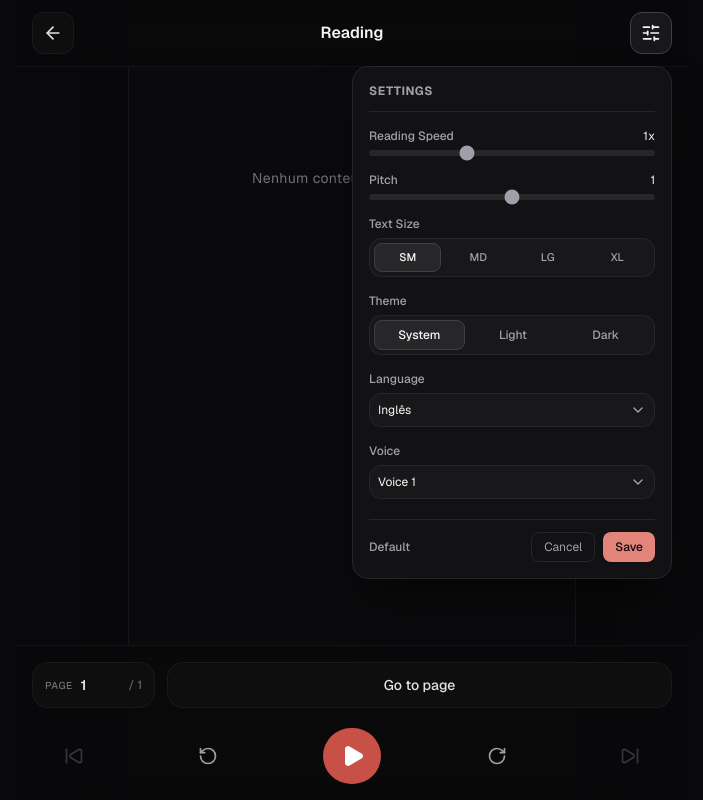
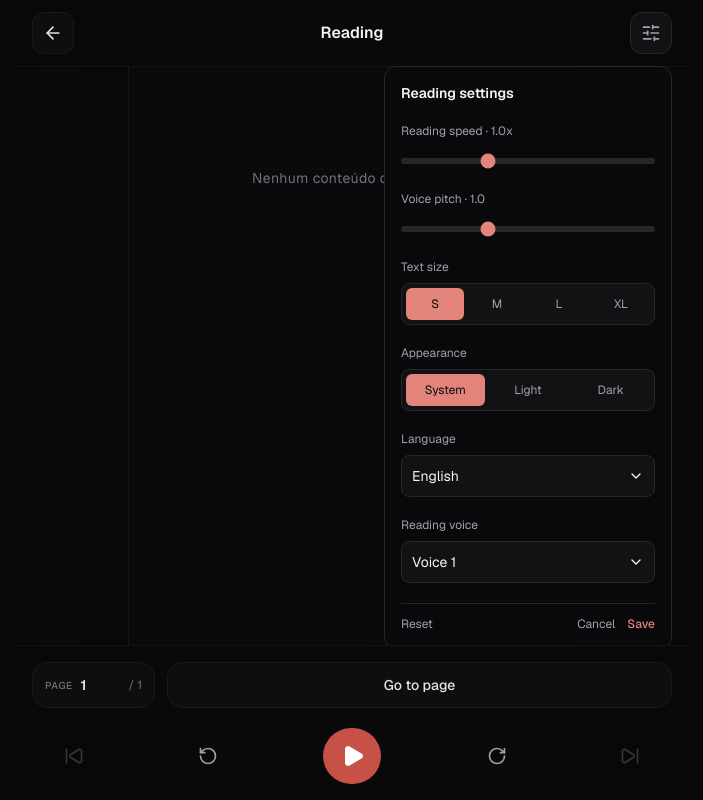
Before and after one commit to jaozinpaulin/audioread-app, a Next.js app: page /reading in a window 1280 px wide. Both pictures are taken after a click on the button 938 px from the left and 33 px from the top of the page. Shown: the whole page, without its empty margins (288-991 px from the left). Built offline with nearby package versions, Linux system fonts and the light colour scheme.

Commit message:
style: adjust layout e estilo do menu de leitura

```diff
--- a/src/app/components/MenuSettings.tsx
+++ b/src/app/components/MenuSettings.tsx
@@ -1,132 +1,132 @@
 // @ts-nocheck
+
 'use client';
 
-import { SlidersHorizontal, ChevronDown } from "lucide-react"
-import { useState } from "react";
+import { useState } from 'react';
+import { Check, ChevronDown, SlidersHorizontal } from 'lucide-react';
 
-const textSizes = [
-    { name: "sm" },
-    { name: "md" },
-    { name: "lg" },
-    { name: "xl" }
-]
+const textSizes = ['Small', 'Medium', 'Large', 'Extra large'];
+const themes = ['System', 'Light', 'Dark'];
+const languages = ['Português', 'English', 'Español'];
+const voices = ['Voice 1', 'Voice 2', 'Voice 3', 'Voice 4'];
 
-const systemTheme = ["system", "light", "dark"];
-const languages = ["português", "inglês", "espanhol"];
-const voices = ["voice 1", "voice 2", "voice 3", "voice 4", "voice 5", "voice 6"];
+const initialSettings = {
+    speed: 1,
+    pitch: 1,
+    textSize: 'Small',
+    theme: 'System',
+    language: 'English',
+    voice: 'Voice 1',
+};
 
 export default function MenuSettings({ isOpen, setIsOpen }) {
-    const [sizeActive, setSizeActive] = useState("sm");
-    const [systemThemeActive, setSystemThemeActive] = useState("system");
-
-    const [languageActive, setLanguageActive] = useState("inglês");
+    const [settings, setSettings] = useState(initialSettings);
+    const [savedSettings, setSavedSettings] = useState(initialSettings);
     const [languageOpen, setLanguageOpen] = useState(false);
-
-    const [voiceActive, setVoiceActive] = useState("voice 1");
     const [voiceOpen, setVoiceOpen] = useState(false);
 
-    const [readingSpeed, setReadingSpeed] = useState(1);
-    const [pitch, setPitch] = useState(1);
+    function update(key, value) {
+        setSettings((current) => ({ ...current, [key]: value }));
+    }
 
-    const handleReset = () => {
-        setSizeActive("sm");
-        setSystemThemeActive("system");
-        setLanguageActive("inglês");
-        setVoiceActive("voice 1");
-        setReadingSpeed(1);
-        setPitch(1);
-    };
+    function reset() {
+        setSettings({ ...initialSettings });
+    }
+
+    function cancel() {
+        setSettings({ ...savedSettings });
+        setIsOpen(false);
+    }
+
+    function save() {
+        setSavedSettings({ ...settings });
+        setIsOpen(false);
+    }
+
+    const label = 'mb-2 block text-xs text-text-muted';
+    const control = 'w-full rounded-lg border border-border-subtle bg-card-bg p-2.5 text-sm outline-none';
+    const range = 'h-1.5 w-full cursor-pointer appearance-none rounded-full bg-border-subtle accent-primary-rose';
+    const option = 'w-full rounded-md py-2 text-xs text-center transition-colors';
 
     return (
-        <div className="relative inline-block text-left">
+        <>
             <button
                 onClick={() => setIsOpen(!isOpen)}
-                title="Menu configurações de acessibilidade"
-                className={`flex items-center justify-center rounded-xl cursor-pointer border p-2.5 transition-all duration-200 ${isOpen
-                        ? 'border-zinc-700 bg-zinc-900 text-zinc-100'
-                        : 'border-[var(--color-border-subtle)] bg-[var(--color-card-bg)] text-[var(--color-text-muted)] hover:border-zinc-700 hover:text-[var(--color-text-main)]'
-                    }`}
+                aria-label="Reading settings"
+                className="rounded-xl border border-border-subtle bg-card-bg p-2.5 text-text-muted transition-colors hover:text-text-main"
             >
-                <SlidersHorizontal className="h-5 w-5" />
+                <SlidersHorizontal size={20} />
             </button>
 
             {isOpen && (
-                <div className="absolute right-0 top-full z-50 mt-3 w-80 max-w-[calc(100vw-2rem)] rounded-2xl border border-[var(--color-border-subtle)] bg-[var(--color-card-bg)] p-4 shadow-2xl shadow-black/50 backdrop-blur-md">
+                <div className="absolute right-0 top-full z-50 mt-3 w-72 max-w-[calc(100vw-2rem)] rounded-xl border border-border-subtle bg-app-bg p-4 shadow-xl">
+                    <h2 className="mb-5 text-sm font-semibold">
+                        Reading settings
+                    </h2>
 
-                    {/* Header */}
-                    <div className="mb-4 flex items-center justify-between border-b border-[var(--color-border-subtle)] pb-3">
-                        <h2 className="text-xs font-bold uppercase tracking-wider text-[var(--color-text-muted)]">
-                            Settings
-                        </h2>
-                    </div>
+                    <div className="space-y-5">
+                        <div>
+                            <label className={label}>
+                                Reading speed · {settings.speed.toFixed(1)}x
+                            </label>
 
-                    {/* Controles */}
-                    <div className="space-y-4 flex flex-col text-xs">
-
-                        {/* Reading Speed */}
-                        <div className="space-y-1.5 flex flex-col relative z-0">
-                            <div className="flex justify-between text-[var(--color-text-muted)]">
-                                <label className="font-medium">Reading Speed</label>
-                                <span className="text-[var(--color-text-main)]">{readingSpeed}x</span>
-                            </div>
                             <input
                                 type="range"
                                 min="0.5"
                                 max="2"
                                 step="0.1"
-                                value={readingSpeed}
-                                onChange={(e) => setReadingSpeed(e.target.value)}
-                                className="w-full accent-zinc-400 cursor-pointer bg-zinc-800 h-1.5 rounded-lg appearance-none focus:outline-none"
+                                value={settings.speed}
+                                onChange={(e) => update('speed', Number(e.target.value))}
+                                className={range}
                             />
                         </div>
 
-                        {/* Pitch */}
-                        <div className="space-y-1.5 flex flex-col relative z-0">
-                            <div className="flex justify-between text-[var(--color-text-muted)]">
-                                <label className="font-medium">Pitch</label>
-                                <span className="text-[var(--color-text-main)]">{pitch}</span>
-                            </div>
+                        <div>
+                            <label className={label}>
+                                Voice pitch · {settings.pitch.toFixed(1)}
+                            </label>
+
                             <input
                                 type="range"
                                 min="0.5"
-                                max="1.5"
+                                max="2"
                                 step="0.1"
-                                value={pitch}
-                                onChange={(e) => setPitch(e.target.value)}
-                                className="w-full accent-zinc-400 cursor-pointer bg-zinc-800 h-1.5 rounded-lg appearance-none focus:outline-none"
+                                value={settings.pitch}
+                                onChange={(e) => update('pitch', Number(e.target.value))}
+                                className={range}
                             />
                         </div>
 
-                        {/* Text Size */}
-                        <div className="space-y-1.5 flex flex-col">
-                            <label className="font-medium text-[var(--color-text-muted)]">Text Size</label>
-                            <div className="flex gap-1 bg-zinc-900 p-1 rounded-xl border border-[var(--color-border-subtle)]">
-                                {textSizes.map((typeSize, index) => (
+                        <div>
+                            <label className={label}>Text size</label>
+
+                            <div className="grid w-full grid-cols-4 gap-1 rounded-lg border border-border-subtle bg-card-bg p-1">
+                                {textSizes.map((size) => (
                                     <button
-                                        key={index}
-                                        onClick={() => setSizeActive(typeSize.name)}
-                                        className={`flex-1 py-1.5 px-1 rounded-lg text-center transition-all cursor-pointer font-medium uppercase text-[11px] ${sizeActive === typeSize.name
-                                                ? "bg-zinc-800 text-[var(--color-text-main)] border border-zinc-700 shadow-xs"
-                                                : "text-[var(--color-text-muted)] hover:text-[var(--color-text-main)] hover:bg-zinc-800/50"
+                                        key={size}
+                                        onClick={() => update('textSize', size)}
+                                        className={`${option} px-1 ${settings.textSize === size
+                                            ? 'bg-primary-rose text-app-bg'
+                                            : 'text-text-muted hover:bg-card-hover hover:text-text-main'
                                             }`}
                                     >
-                                        {typeSize.name}
+                                        {size === 'Extra large' ? 'XL' : size[0]}
                                     </button>
                                 ))}
                             </div>
                         </div>
 
-                        {/* System Theme */}
-                        <div className="space-y-1.5 flex flex-col">
-                            <label className="font-medium text-[var(--color-text-muted)]">Theme</label>
-                            <div className="flex gap-1 bg-zinc-900 p-1 rounded-xl border border-[var(--color-border-subtle)]">
-                                {systemTheme.map((theme, index) => (
+                        <div>
+                            <label className={label}>Appearance</label>
+
+                            <div className="grid w-full grid-cols-3 gap-1 rounded-lg border border-border-subtle bg-card-bg p-1">
+                                {themes.map((theme) => (
                                     <button
-                                        key={index}
-                                        onClick={() => setSystemThemeActive(theme)}
-                                        className={`flex-1 py-1.5 px-2 rounded-lg text-center transition-all cursor-pointer font-medium capitalize ${theme === systemThemeActive
-                                                ? "bg-zinc-800 text-[var(--color-text-main)] border border-zinc-700 shadow-xs"
-                                                : "text-[var(--color-text-muted)] hover:text-[var(--color-text-main)] hover:bg-zinc-800/50"
+                                        key={theme}
+                                        onClick={() => update('theme', theme)}
+                                        className={`${option} px-2 ${settings.theme === theme
+                                            ? 'bg-primary-rose text-app-bg'
+                                            : 'text-text-muted hover:bg-card-hover hover:text-text-main'
                                             }`}
                                     >
                                         {theme}
@@ -135,92 +135,109 @@ export default function MenuSettings({ isOpen, setIsOpen }) {
                             </div>
                         </div>
 
-                        {/* Language Dropdown - Abre para cima para não sobrepor o campo Voice */}
-                        <div className="space-y-1.5 flex flex-col relative z-30">
-                            <label className="font-medium text-[var(--color-text-muted)]">Language</label>
+                        <div>
+                            <label className={label}>Language</label>
+
+                            <div className="relative">
                                 <button
-                                onClick={() => { setLanguageOpen(!languageOpen); setVoiceOpen(false); }}
-                                className="flex items-center justify-between w-full bg-zinc-900 border border-[var(--color-border-subtle)] p-2 rounded-xl text-[var(--color-text-main)] hover:border-zinc-700 transition-colors cursor-pointer capitalize"
+                                    onClick={() => {
+                                        setLanguageOpen(!languageOpen);
+                                        setVoiceOpen(false);
+                                    }}
+                                    className={control}
                                 >
-                                <span>{languageActive}</span>
-                                <ChevronDown className={`h-4 w-4 text-[var(--color-text-muted)] transition-transform ${languageOpen ? 'rotate-180' : ''}`} />
+                                    <span className="flex items-center justify-between">
+                                        {settings.language}
+                                        <ChevronDown size={16} />
+                                    </span>
                                 </button>
 
                                 {languageOpen && (
-                                <div className="absolute bottom-full left-0 right-0 z-40 mb-1 max-h-36 overflow-y-auto bg-zinc-900 border border-[var(--color-border-subtle)] rounded-xl shadow-xl flex flex-col p-1">
-                                    {languages.map((lang, index) => (
+                                    <div className="absolute top-full z-20 mt-1 w-full rounded-lg border border-border-subtle bg-card-bg p-1">
+                                        {languages.map((language) => (
                                             <button
-                                            key={index}
-                                            onClick={() => { setLanguageActive(lang); setLanguageOpen(false); }}
-                                            className={`p-2 rounded-lg text-left transition-colors cursor-pointer capitalize ${languageActive === lang
-                                                    ? "bg-zinc-800 text-[var(--color-text-main)] font-medium"
-                                                    : "text-[var(--color-text-muted)] hover:text-[var(--color-text-main)] hover:bg-zinc-800/50"
-                                                }`}
+                                                key={language}
+                                                onClick={() => {
+                                                    update('language', language);
+                                                    setLanguageOpen(false);
+                                                }}
+                                                className="flex w-full items-center justify-between rounded-md p-2 text-left text-sm hover:bg-card-hover"
                                             >
-                                            {lang}
+                                                {language}
+                                                {settings.language === language && <Check size={14} />}
                                             </button>
                                         ))}
                                     </div>
                                 )}
                             </div>
+                        </div>
 
-                        {/* Voice Dropdown - Abre para cima para não cortar no rodapé */}
-                        <div className="space-y-1.5 flex flex-col relative z-20">
-                            <label className="font-medium text-[var(--color-text-muted)]">Voice</label>
+                        <div>
+                            <label className={label}>Reading voice</label>
+
+                            <div className="relative">
                                 <button
-                                onClick={() => { setVoiceOpen(!voiceOpen); setLanguageOpen(false); }}
-                                className="flex items-center justify-between w-full bg-zinc-900 border border-[var(--color-border-subtle)] p-2 rounded-xl text-[var(--color-text-main)] hover:border-zinc-700 transition-colors cursor-pointer capitalize"
+                                    onClick={() => {
+                                        setVoiceOpen(!voiceOpen);
+                                        setLanguageOpen(false);
+                                    }}
+                                    className={control}
                                 >
-                                <span>{voiceActive}</span>
-                                <ChevronDown className={`h-4 w-4 text-[var(--color-text-muted)] transition-transform ${voiceOpen ? 'rotate-180' : ''}`} />
+                                    <span className="flex items-center justify-between">
+                                        {settings.voice}
+                                        <ChevronDown size={16} />
+                                    </span>
                                 </button>
 
                                 {voiceOpen && (
-                                <div className="absolute bottom-full left-0 right-0 z-30 mb-1 max-h-36 overflow-y-auto bg-zinc-900 border border-[var(--color-border-subtle)] rounded-xl shadow-xl flex flex-col p-1">
-                                    {voices.map((voice, index) => (
+                                    <div className="absolute bottom-full z-20 mb-1 max-h-36 w-full overflow-y-auto rounded-lg border border-border-subtle bg-card-bg p-1">
+                                        {voices.map((voice) => (
                                             <button
-                                            key={index}
-                                            onClick={() => { setVoiceActive(voice); setVoiceOpen(false); }}
-                                            className={`p-2 rounded-lg text-left transition-colors cursor-pointer capitalize ${voiceActive === voice
-                                                    ? "bg-zinc-800 text-[var(--color-text-main)] font-medium"
-                                                    : "text-[var(--color-text-muted)] hover:text-[var(--color-text-main)] hover:bg-zinc-800/50"
-                                                }`}
+                                                key={voice}
+                                                onClick={() => {
+                                                    update('voice', voice);
+                                                    setVoiceOpen(false);
+                                                }}
+                                                className="flex w-full items-center justify-between rounded-md p-2 text-left text-sm hover:bg-card-hover"
                                             >
                                                 {voice}
+                                                {settings.voice === voice && <Check size={14} />}
                                             </button>
                                         ))}
                                     </div>
                                 )}
                             </div>
-
+                        </div>
                     </div>
 
-                    {/* Footer / Actions */}
-                    <div className="mt-5 flex items-center justify-between border-t border-[var(--color-border-subtle)] pt-3 text-xs">
+                    <div className="mt-5 flex items-center justify-between border-t border-border-subtle pt-3">
                         <button
-                            onClick={handleReset}
-                            className="text-[var(--color-text-muted)] hover:text-[var(--color-text-main)] transition-colors cursor-pointer font-medium"
+                            onClick={reset}
+                            className="text-xs text-text-muted transition-colors hover:text-text-main"
                         >
-                            Default
+                            Reset
                         </button>
-                        <div className="flex gap-2">
+
+                        <div className="flex gap-3">
                             <button
-                                onClick={() => setIsOpen(false)}
-                                className="px-3 py-1.5 rounded-lg border border-[var(--color-border-subtle)] text-[var(--color-text-muted)] hover:bg-zinc-800 hover:text-[var(--color-text-main)] transition-colors cursor-pointer"
+                                onClick={cancel}
+                                className="text-xs text-text-muted transition-colors hover:text-text-main"
                             >
                                 Cancel
                             </button>
+
                             <button
-                                onClick={() => setIsOpen(false)}
-                                className="px-3 py-1.5 rounded-lg bg-[var(--color-primary-rose)] text-[var(--color-app-bg)] hover:opacity-90 transition-opacity cursor-pointer font-medium shadow-sm"
+                                onClick={save}
+                                className="text-xs font-medium text-primary-rose transition-colors hover:text-accent-crimson"
                             >
                                 Save
                             </button>
                         </div>
                     </div>
-
                 </div>
             )}
-        </div>
-    )
+        </>
+    );
+
+
 }
--- a/src/app/reading/page.tsx
+++ b/src/app/reading/page.tsx
@@ -185,7 +185,7 @@ export default function ReadingPage() {
             </header>
 
             <div className="flex-1 overflow-y-auto pt-20 pb-48">
-                <div className="py-6 text-zinc-300 text-sm md:text-base tracking-wide space-y-4">
+                <div className="py-6 text-zinc-300 text-sm md:text-base tracking-wide space-y-0.5">
                     {isLoading ? (
                         <div className="flex flex-col items-center justify-center gap-3 py-16">
                             <div className="h-6 w-6 animate-spin rounded-full border-2 border-zinc-700 border-t-zinc-300" />
```
Lines whose indentation alone changed are shown as unchanged.
